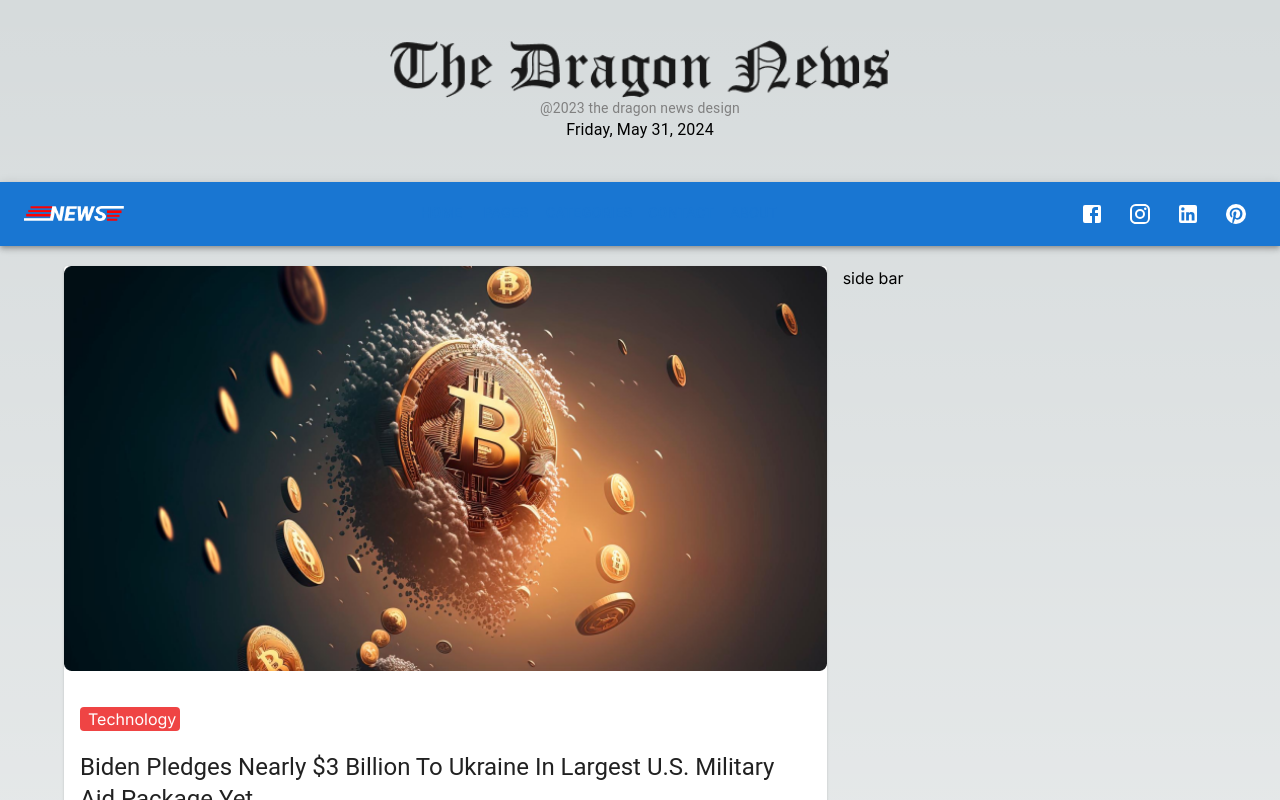
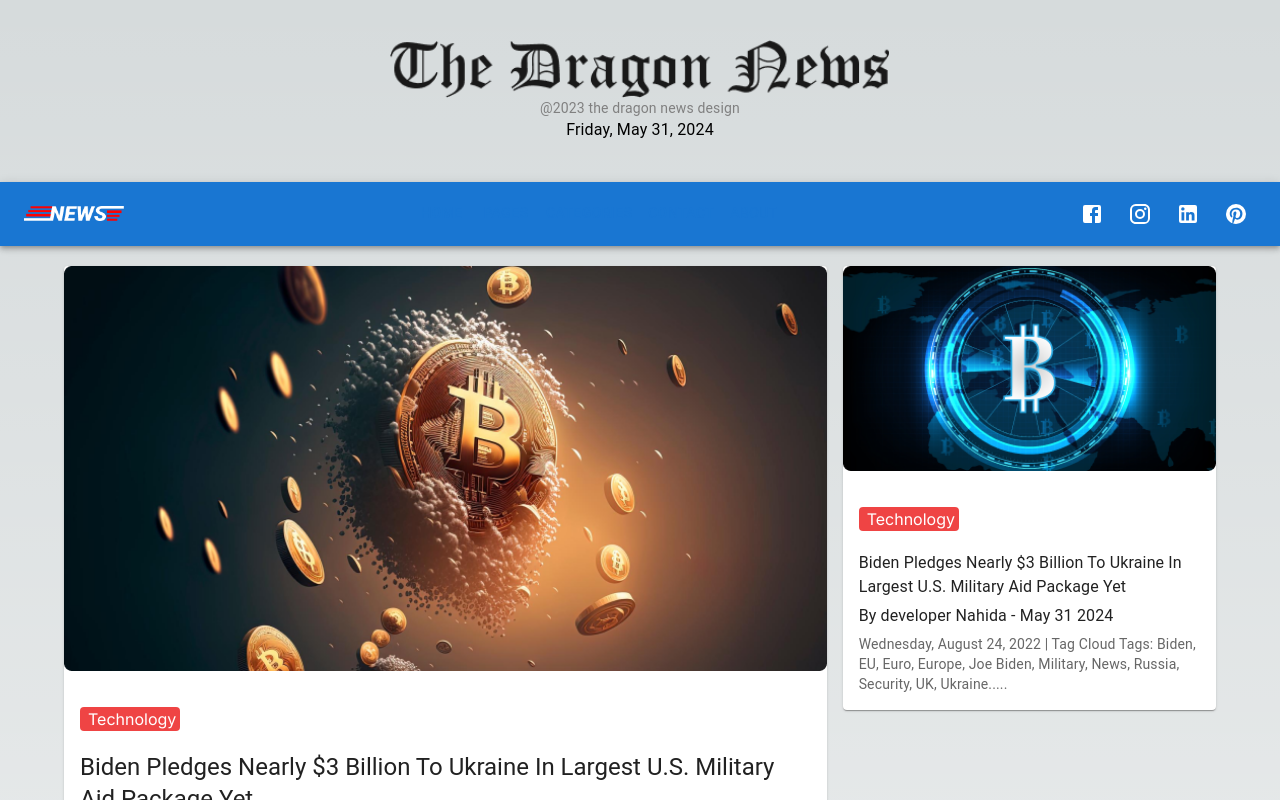
Before and after one commit to Umme-Nahida/the-dragon-news, a Next.js app: page / in a window 1280 px wide. Shown: the top 800 px of the page. Built offline with nearby package versions, Linux system fonts and the light colour scheme.

Commit message:
added a side in homepage

```diff
--- a/src/app/page.js
+++ b/src/app/page.js
@@ -1,4 +1,5 @@
 import LatestNews from "@/components/ui/LatestNews/LatestNews";
+import Sidebar from "@/components/ui/LatestNews/sidebar/Sidebar";
 import { Box, Grid } from "@mui/material";
 import Image from "next/image";
 
@@ -10,7 +11,7 @@ export default function Home() {
           <LatestNews></LatestNews>
         </Grid>
         <Grid item xs={6} md={4}>
-          side bar
+          <Sidebar></Sidebar>
         </Grid>
       </Grid>
     </Box>
--- a/src/components/ui/LatestNews/sidebar/Sidebar.js
+++ b/src/components/ui/LatestNews/sidebar/Sidebar.js
@@ -1,10 +1,33 @@
-import { Box } from '@mui/material';
+import { Box, Card, CardActionArea, CardContent, CardMedia, Typography } from '@mui/material';
+import Image from 'next/image';
 import React from 'react';
+import siderImage from '@/asset/side-top-news.png'
 
 const Sidebar = () => {
     return (
         <Box>
-
+            <Card>
+      <CardActionArea>
+      <CardMedia>
+        <Image src={siderImage} width={800} alt='top-news'/>
+      </CardMedia>
+        <CardContent>
+            <p className='text-white bg-red-500 rounded px-2 w-[100px] my-5'>
+                Technology
+            </p>
+          <Typography
+           gutterBottom  component="div">
+          Biden Pledges Nearly $3 Billion To Ukraine In Largest U.S. Military Aid Package Yet
+          </Typography>
+          <Typography gutterBottom>
+          By developer Nahida - May 31 2024
+          </Typography>
+          <Typography variant="body2" color="text.secondary">
+          Wednesday, August 24, 2022 | Tag Cloud Tags: Biden, EU, Euro, Europe, Joe Biden, Military, News, Russia, Security, UK, Ukraine.....
+          </Typography>
+        </CardContent>
+      </CardActionArea>
+      </Card>
         </Box>
     );
 };
```
